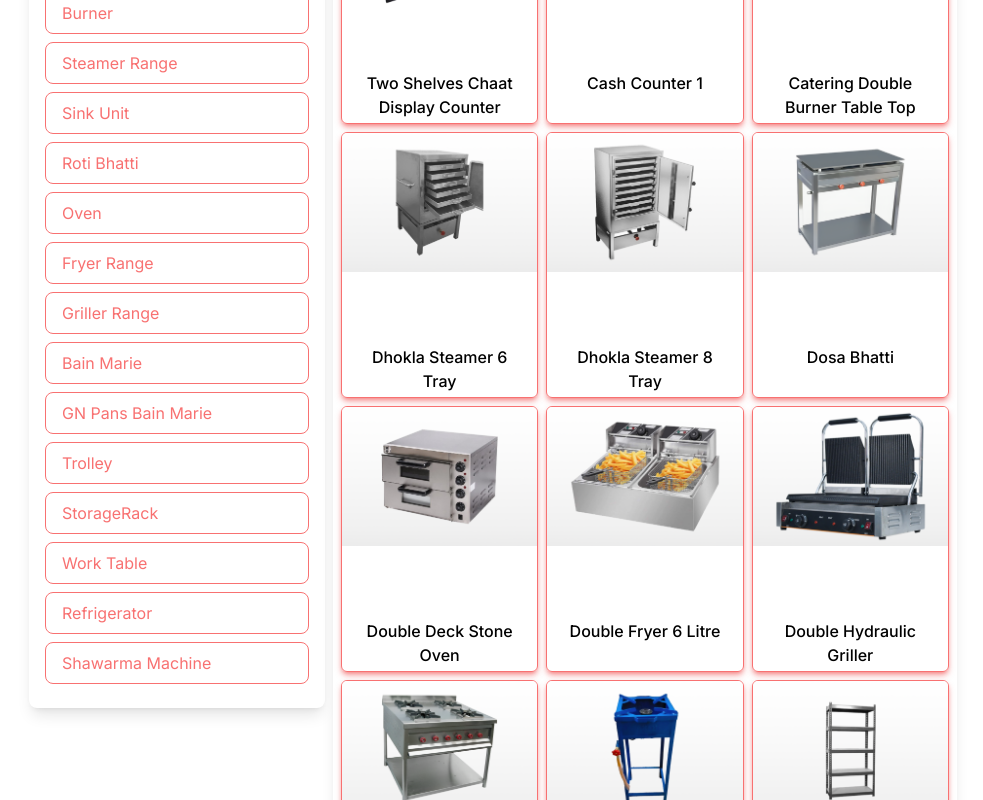
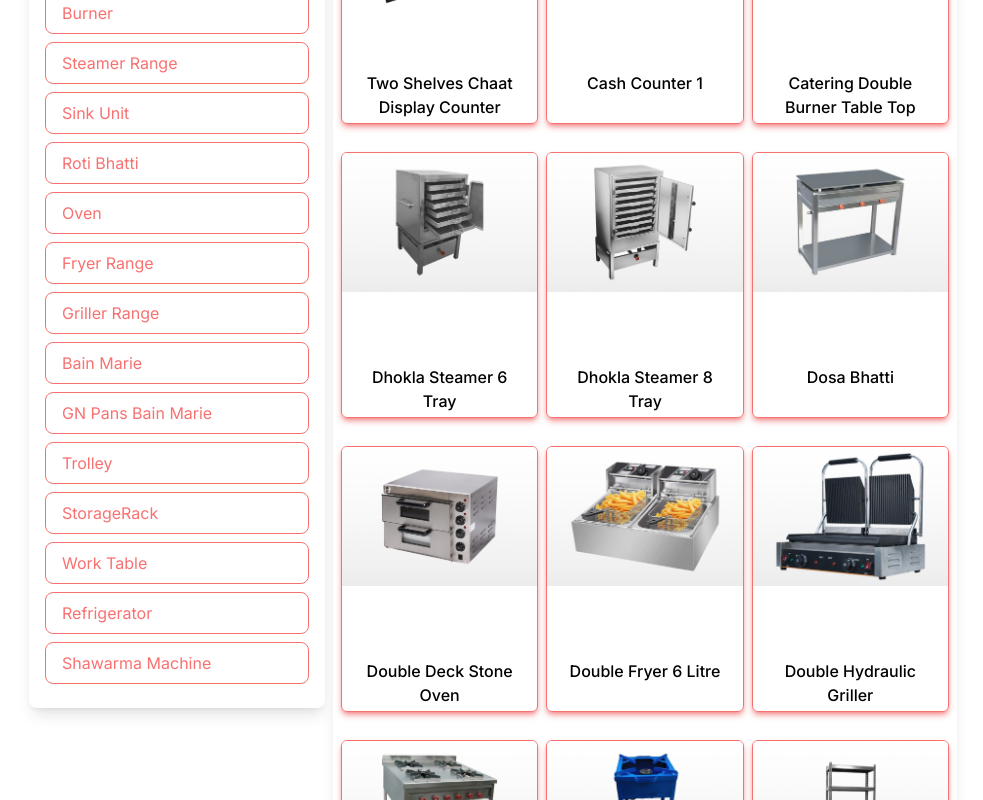
Before and after one commit to Sumitkumar01/yellow-star, a Next.js app: page /products in a window 1280 px wide. Shown: the part 760-1560 px from the top of the page, without its empty margins (151-1134 px from the left). Built offline with nearby package versions, Linux system fonts and the light colour scheme.

Commit message:
issue fix

```diff
--- a/src/app/products/ProductList.tsx
+++ b/src/app/products/ProductList.tsx
@@ -80,7 +80,7 @@ function ProductList() {
                         </div>
                         <div className="p-2 lg:grid lg:grid-cols-3 md:grid md:grid-cols-2 gap-2">
                             {data.map((card) => (
-                                <div className="" key={card.id}>
+                                <div className="mb-5" key={card.id}>
                                     <Card name={card.name} title={card.name} image={card.image} />
                                 </div>
                             ))}
```
